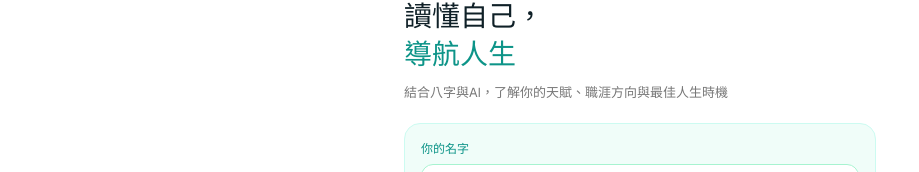
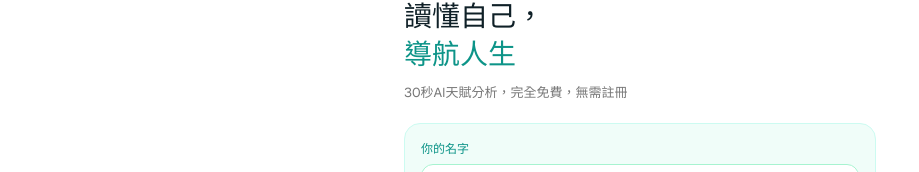
Before and after one commit to jazzteybh/wuming, a Next.js app: page / in a window 1280 px wide. Shown: the part 138-310 px from the top of the page, without its empty margins (0-919 px from the left). Built offline with nearby package versions, Linux system fonts and the light colour scheme.

Commit message:
Update tagline to 30秒AI天賦分析，完全免費，無需註冊

```diff
--- a/src/app/layout.tsx
+++ b/src/app/layout.tsx
@@ -10,11 +10,11 @@ const geistSans = Geist({
 export const metadata: Metadata = {
   icons: { icon: '/favicon.svg', shortcut: '/favicon.svg' },
   title: "悟明 — 讀懂自己，導航人生",
-  description: "結合八字與AI，了解你的天賦、職涯方向與最佳人生時機。完全免費，即時生成。",
+  description: "30秒AI天賦分析，完全免費，無需註冊。了解你的性格天賦、職涯方向與最佳人生時機。",
   keywords: "八字,命盤,AI算命,生命數字,職涯分析,流年運勢,自我探索",
   openGraph: {
     title: "悟明 — 讀懂自己，導航人生",
-    description: "結合八字與AI，了解你的天賦、職涯方向與最佳人生時機。",
+    description: "30秒AI天賦分析，完全免費，無需註冊。",
     url: "https://www.wumingai.app",
     siteName: "悟明",
     locale: "zh_TW",
@@ -24,7 +24,7 @@ export const metadata: Metadata = {
   twitter: {
     card: "summary_large_image",
     title: "悟明 — 讀懂自己，導航人生",
-    description: "結合八字與AI，了解你的天賦、職涯方向與最佳人生時機。",
+    description: "30秒AI天賦分析，完全免費，無需註冊。",
     images: ["https://www.wumingai.app/opengraph-image"],
   },
 };
--- a/src/app/opengraph-image.tsx
+++ b/src/app/opengraph-image.tsx
@@ -39,7 +39,7 @@ export default function Image() {
 
         {/* Description */}
         <div style={{ fontSize: 24, color: '#777', marginBottom: 32, display: 'flex' }}>
-          結合八字與AI，了解你的天賦、職涯方向與最佳人生時機
+          30秒AI天賦分析，完全免費，無需註冊
         </div>
 
         {/* URL */}
--- a/src/app/page.tsx
+++ b/src/app/page.tsx
@@ -48,7 +48,7 @@ export default function Home() {
           <span className="text-[#0D9488]">導航人生</span>
         </h1>
         <p className="text-[13px] text-[#777] leading-relaxed mb-5">
-          結合八字與AI，了解你的天賦、職涯方向與最佳人生時機
+          30秒AI天賦分析，完全免費，無需註冊
         </p>
 
         <form onSubmit={handleSubmit}>
```
